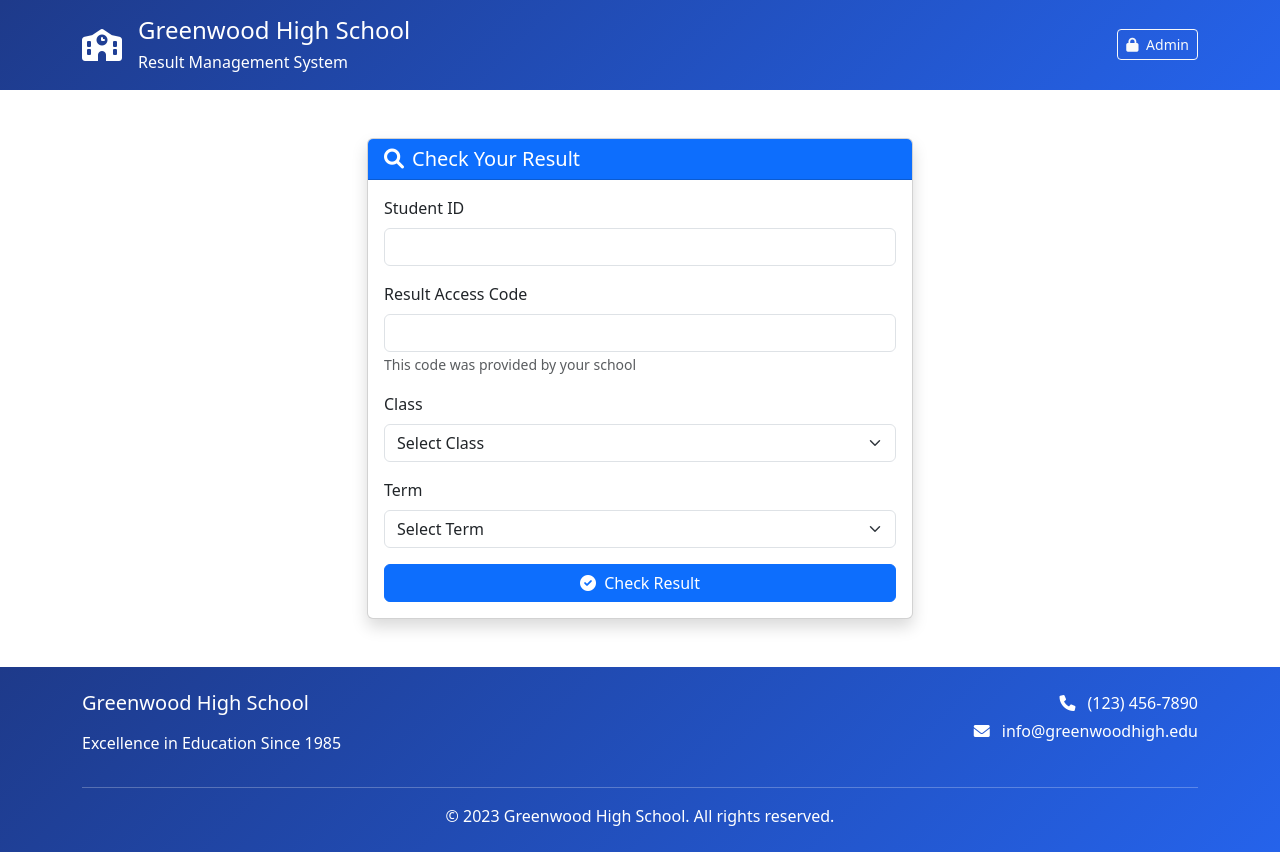
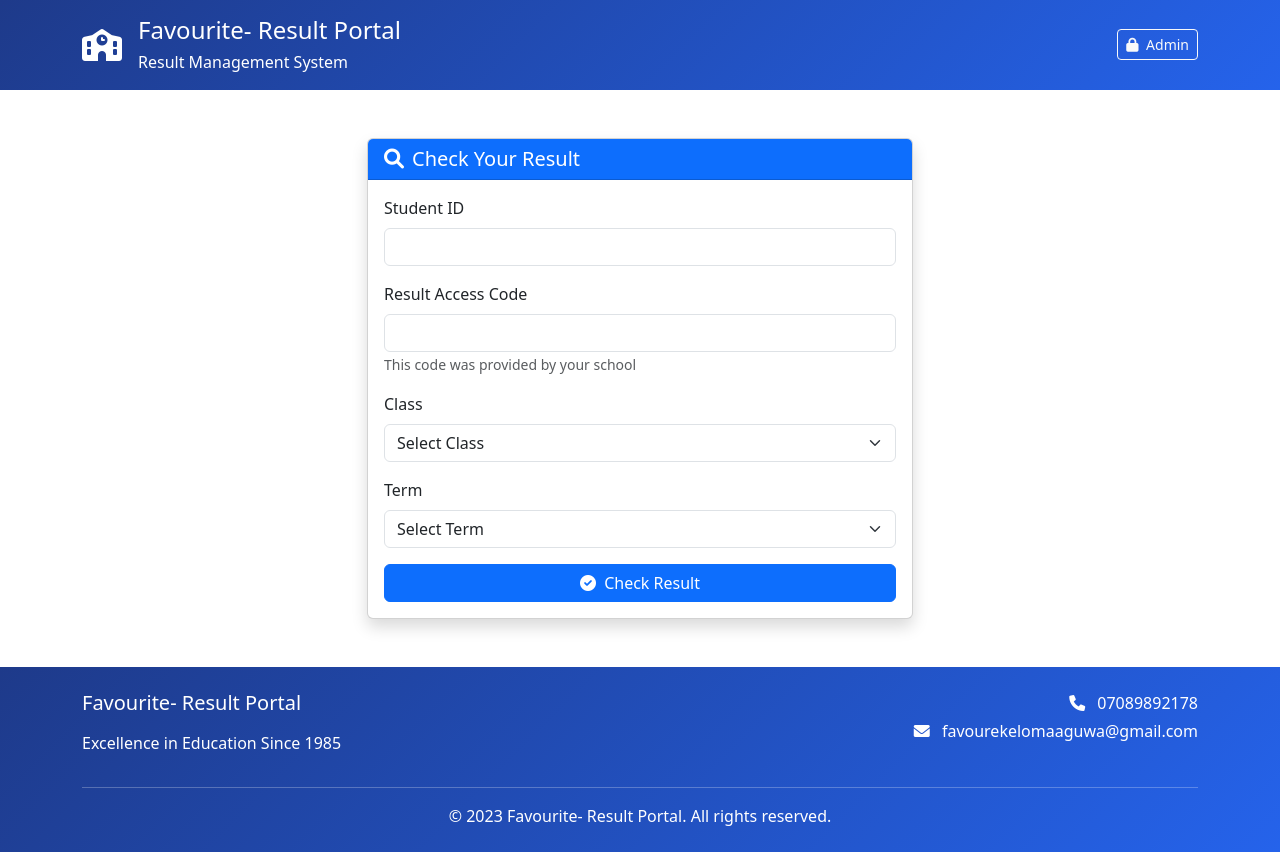
Before and after one commit to AguwaFavour15/Favourite--Result-Portal, a plain HTML site: page index.html in a window 1280 px wide. Drawn offline with nearby package versions, Linux system fonts and the light colour scheme.

Commit message:
Add files via upload

```diff
--- a/index.html
+++ b/index.html
@@ -32,7 +32,7 @@
       <div class="d-flex justify-content-between align-items-center">
         <div class="d-flex align-items-center">
           <i class="fas fa-school fa-2x me-3"></i>
-          <h1 class="h4 mb-0">Greenwood High School<br><small class="fs-6">Result Management System</small></h1>
+          <h1 class="h4 mb-0">Favourite- Result Portal<br><small class="fs-6">Result Management System</small></h1>
         </div>
         <div>
           <button class="btn btn-outline-light btn-sm" ng-click="showAdminPanel = !showAdminPanel">
@@ -228,7 +228,7 @@
           <!-- Result Display -->
           <div class="card-body" ng-show="resultFound">
             <div class="text-center mb-4">
-              <h4 class="fw-bold">GREENWOOD HIGH SCHOOL</h4>
+              <h4 class="fw-bold">Favourite- Result Portal</h4>
               <p class="mb-1">OFFICIAL RESULT</p>
               <p class="text-muted">{{studentResult.term}} Term {{studentResult.academicYear}}</p>
             </div>
@@ -323,17 +323,17 @@
     <div class="container">
       <div class="row">
         <div class="col-md-6">
-          <h5 class="mb-3">Greenwood High School</h5>
+          <h5 class="mb-3">Favourite- Result Portal</h5>
           <p>Excellence in Education Since 1985</p>
         </div>
         <div class="col-md-6 text-md-end">
-          <p class="mb-1"><i class="fas fa-phone me-2"></i> (123) 456-7890</p>
-          <p class="mb-0"><i class="fas fa-envelope me-2"></i> info@greenwoodhigh.edu</p>
+          <p class="mb-1"><i class="fas fa-phone me-2"></i> 07089892178</p>
+          <p class="mb-0"><i class="fas fa-envelope me-2"></i> favourekelomaaguwa@gmail.com</p>
         </div>
       </div>
       <hr class="my-3">
       <div class="text-center">
-        <p class="mb-0">&copy; 2023 Greenwood High School. All rights reserved.</p>
+        <p class="mb-0">&copy; 2023 Favourite- Result Portal. All rights reserved.</p>
       </div>
     </div>
   </footer>
```
